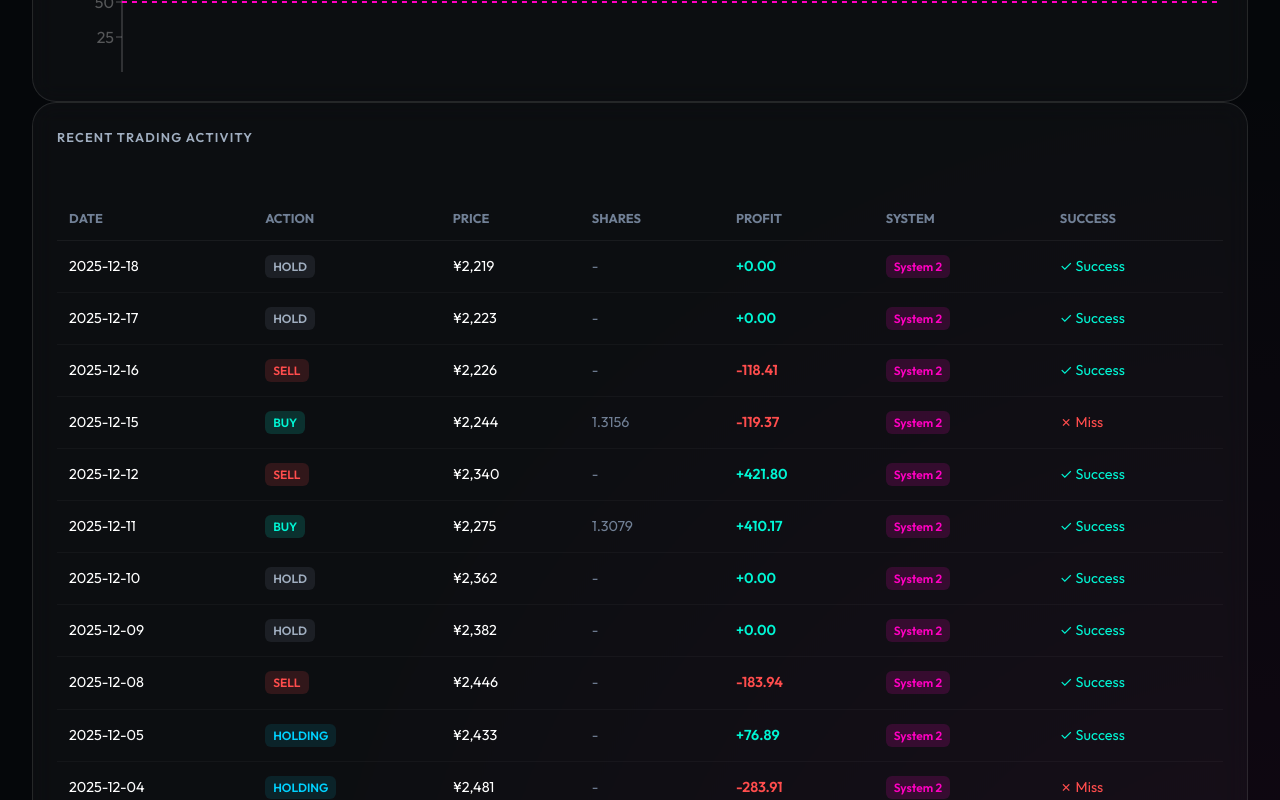
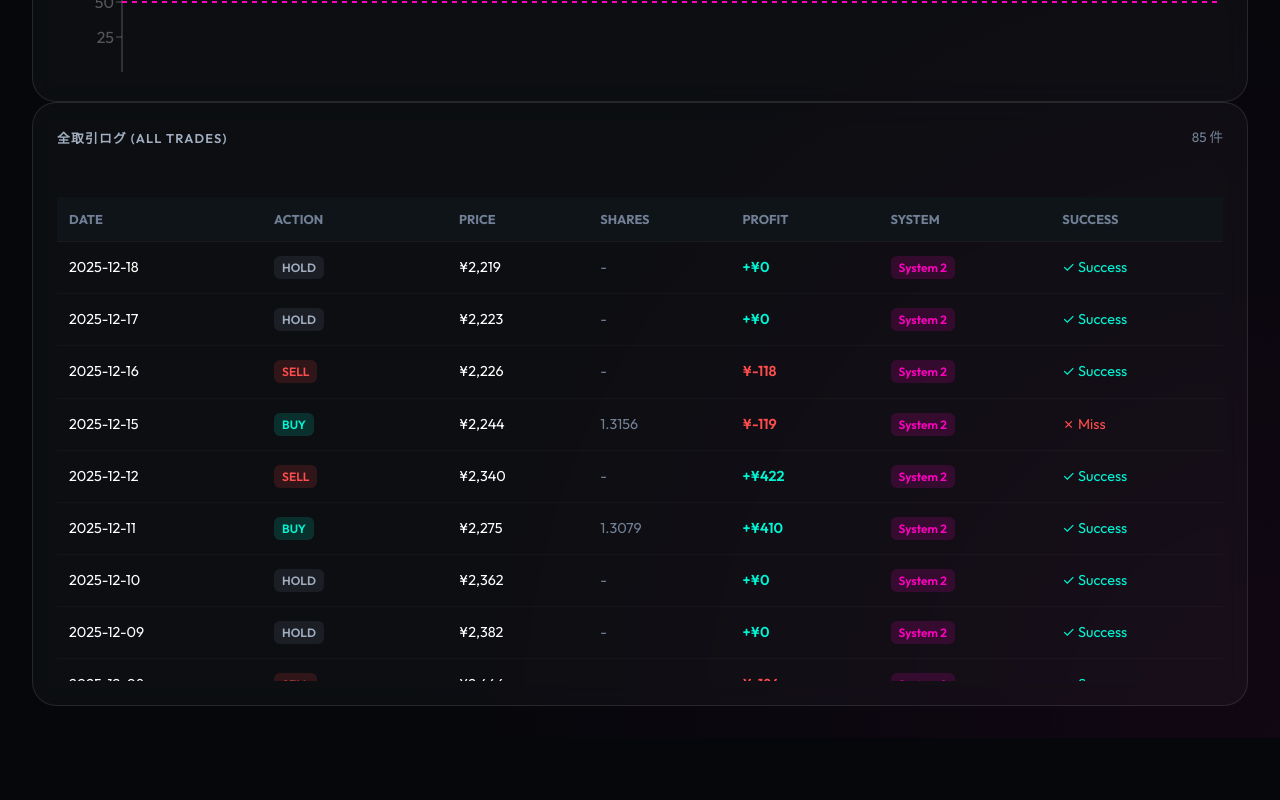
Before and after one commit to alayaproject0-stack/oxytocin-trade, a React (Vite) app in the folder src/dashboard/: page / in a window 1280 px wide. Shown: the part 1120-1920 px from the top of the page. After the commit the page ends 1858 px from the top, so only its background shows below. Built offline with nearby package versions, Linux system fonts and the light colour scheme.

Commit message:
Show all trades with scrollable table and sticky header

```diff
--- a/src/dashboard/src/App.jsx
+++ b/src/dashboard/src/App.jsx
@@ -187,10 +187,13 @@ const App = () => {
             </motion.div>
 
             <motion.div initial={{ opacity: 0, y: 20 }} animate={{ opacity: 1, y: 0 }} transition={{ delay: 0.3 }} className="glass-card">
-                <div className="stat-label">Recent Trading Activity</div>
-                <div className="trade-table-container">
-                    <table className="trade-table">
-                        <thead>
+                <div style={{ display: 'flex', justifyContent: 'space-between', alignItems: 'center', marginBottom: '1rem' }}>
+                    <div className="stat-label">全取引ログ (All Trades)</div>
+                    <div style={{ color: '#718096', fontSize: '0.85rem' }}>{data.daily_data.length} 件</div>
+                </div>
+                <div className="trade-table-container" style={{ maxHeight: '500px', overflowY: 'auto' }}>
+                    <table className="trade-table" style={{ position: 'relative' }}>
+                        <thead style={{ position: 'sticky', top: 0, background: '#0f1419', zIndex: 1 }}>
                             <tr>
                                 <th>Date</th>
                                 <th>Action</th>
@@ -202,7 +205,7 @@ const App = () => {
                             </tr>
                         </thead>
                         <tbody>
-                            {data.daily_data.slice(-15).reverse().map((trade, i) => {
+                            {[...data.daily_data].reverse().map((trade, i) => {
                                 // Calculate estimated shares (using balance * 0.2 / price as used in live_trader)
                                 const estimatedShares = trade.shares || (trade.action === 'BUY' ? (trade.balance * 0.2 / trade.price).toFixed(4) : '-');
                                 return (
@@ -218,7 +221,7 @@ const App = () => {
                                             {trade.action === 'BUY' || trade.action === 'SELL' ? estimatedShares : '-'}
                                         </td>
                                         <td style={{ color: (trade.profit || 0) >= 0 ? '#00f5d4' : '#ff4d4d', fontWeight: 600 }}>
-                                            {(trade.profit || 0) >= 0 ? '+' : ''}{(trade.profit || 0).toFixed(2)}
+                                            {(trade.profit || 0) >= 0 ? '+' : ''}¥{Math.round(trade.profit || 0).toLocaleString()}
                                         </td>
                                         <td>
                                             {trade.system2_used ?
```
